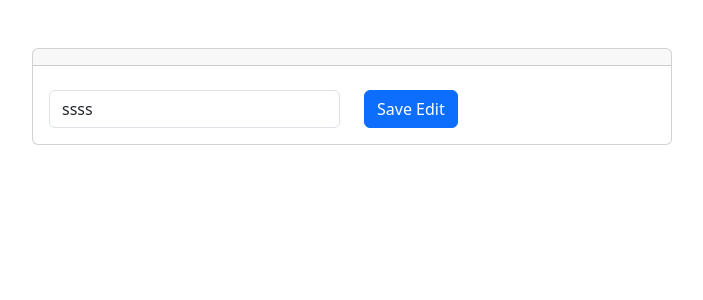
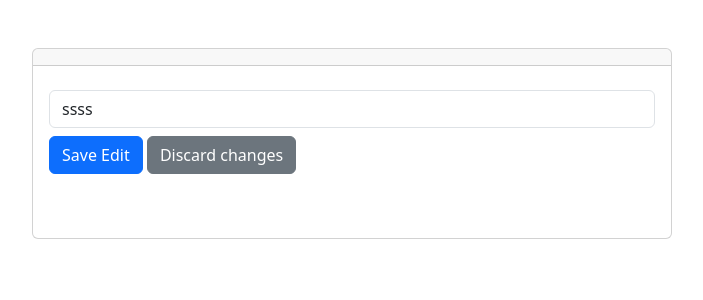
Before and after one commit to hakeemadli/flask-to-do-list, a Flask app: page /edit/1 in a window 1280 px wide. Shown: the top 300 px of the page, without its empty margins (288-991 px from the left). Run offline with Flask 3, Linux system fonts and the light colour scheme; data comes from the database, SQL or seed files in the repository; both versions use the stored data as it was after the commit.

Commit message:
creating separate files for db schema

```diff
--- a/app.py
+++ b/app.py
@@ -1,20 +1,10 @@
 from flask import Flask,render_template,request,redirect,url_for
-from flask_sqlalchemy import SQLAlchemy
+from models import db,Model
 
 
 app = Flask(__name__, template_folder="templates")
 app.config['SQLALCHEMY_DATABASE_URI'] = 'sqlite:///model.db'
-
-db = SQLAlchemy(app)
-
-class Model(db.Model):
-
-    id = db.Column(db.Integer, primary_key= True)
-    content = db.Column(db.String(300), nullable = False)
-    complete = db.Column(db.Boolean , default = False)
-
-    def __repr__(self):
-        return f'<Task {self.id}>'
+db.init_app(app)
 
 
 @app.route('/')
--- /dev/null
+++ b/tempCodeRunnerFile.py
@@ -0,0 +1 @@
+db = SQLAlchemy(app)
--- a/templates/edit.html
+++ b/templates/edit.html
@@ -15,13 +15,11 @@
     <div class="card-body">
 
             <form action="/edit/{{task.id}}" method="post">
-            <div class="row">
-                <div class="col">
-                    <input  class="form-control"  type="text" name="new_content" value="{{task.content}}" required>
-                </div>
-
-                <div class="col">
-                    <button  class="btn btn-primary" type="submit" value="edit"> Save Edit</button>
+            <div class="row justify-content-center">
+                <div class="col mb-5">
+                    <input  class="form-control"  type="text" name="new_content" value="{{task.content}}">
+                    <button  class="btn btn-primary mt-2" type="submit" value="edit"> Save Edit</button>
+                    <button class="btn btn-secondary mt-2" type="submit" value="edit">Discard changes</button>
                 </div>
             </div>
 
--- a/templates/index.html
+++ b/templates/index.html
@@ -20,7 +20,7 @@
                     <form action="/add" method="post">
                         <div  class="row">
                             <div class="col">
-                                <input class="form-control" type="text" name="content" id="content">
+                                <input class="form-control" type="text" name="content" id="content" required>
                             </div>
 
                             <div class="col">
```
Also changed, not shown: models.py (added, +12 -0 lines), instance/model.db.
